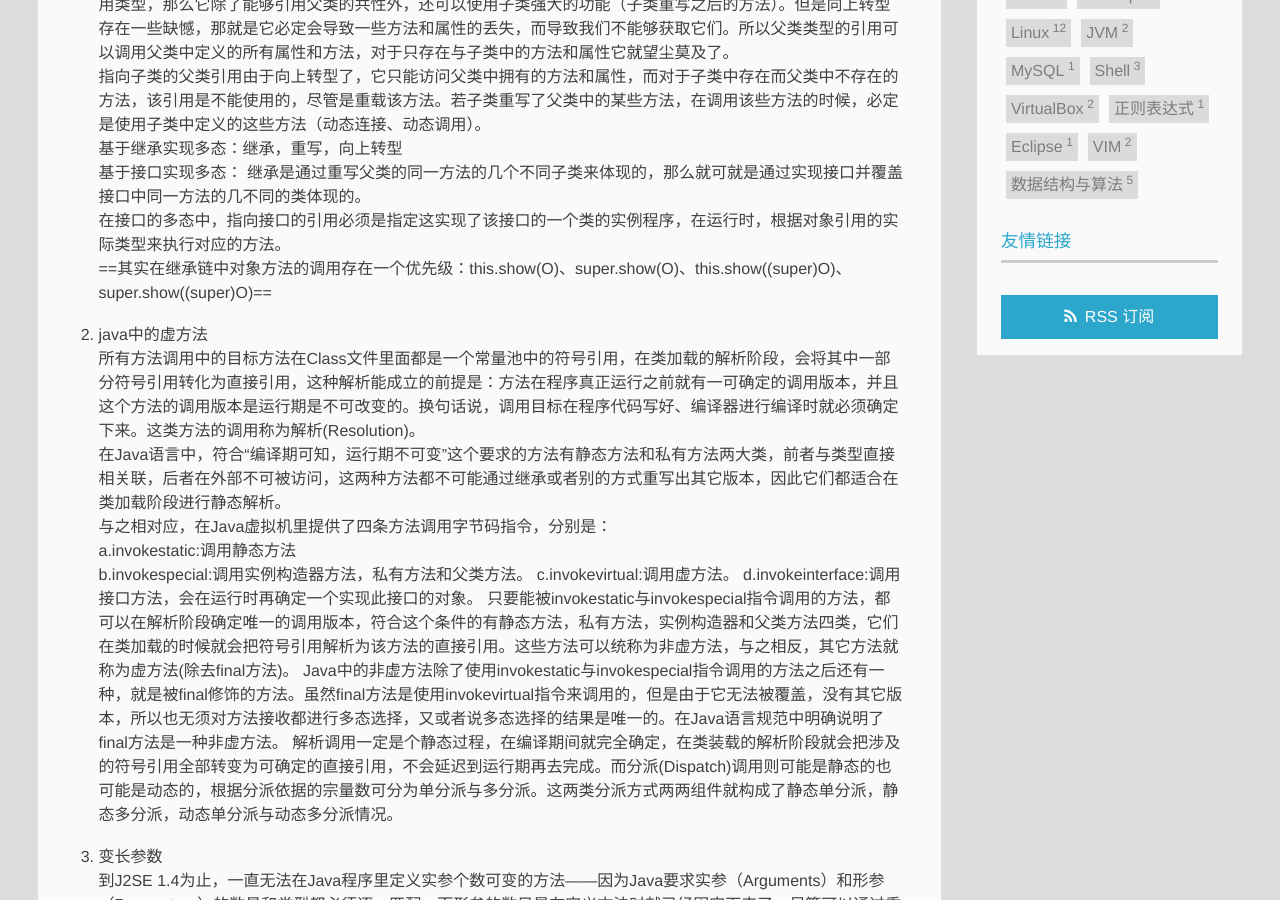
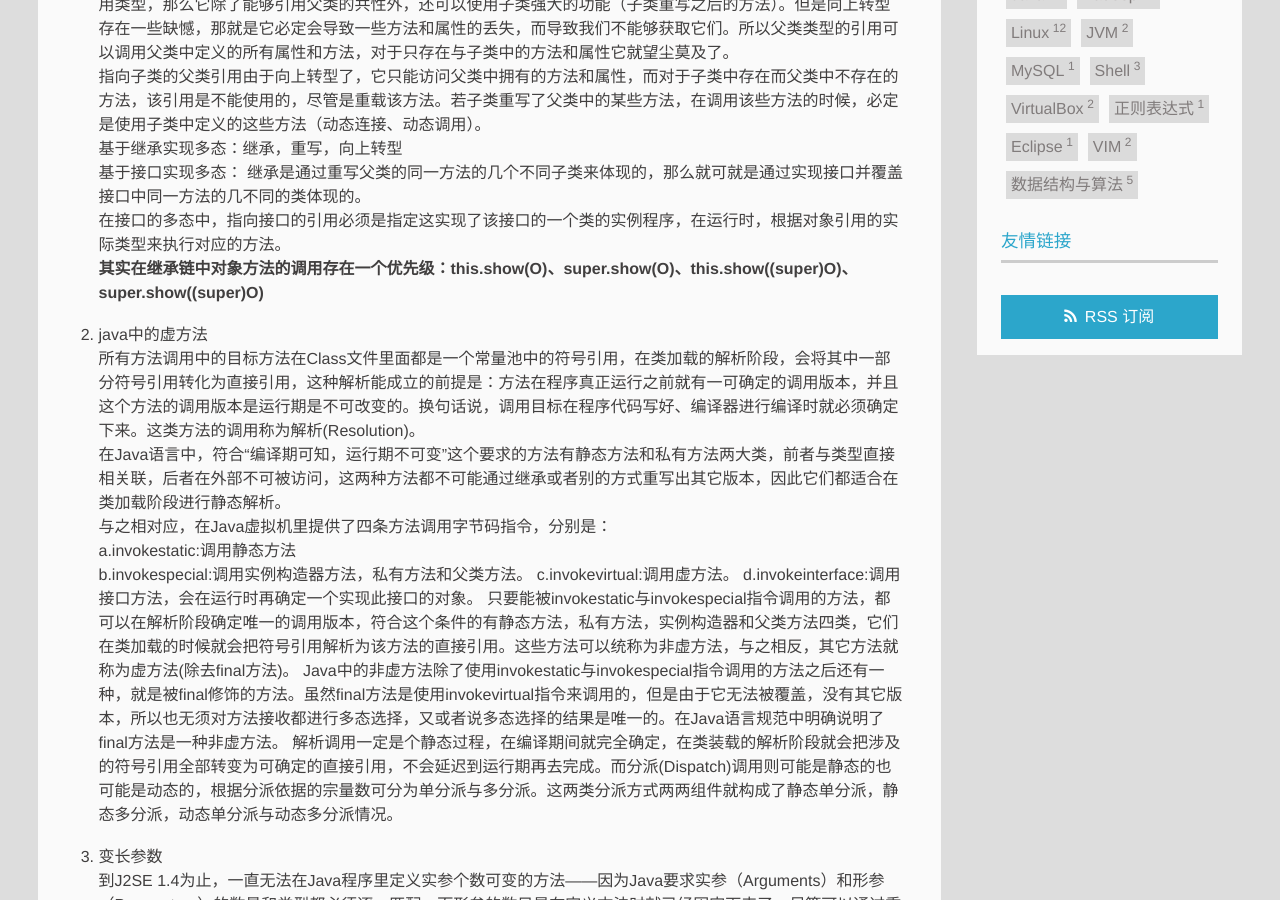
Before and after one commit to mazhiyu123/mazhiyu123.github.io, a Jekyll site: the page built from _posts/2017-02-14-Java基础-CH3.md, in a window 1280 px wide and 900 px high, scrolled down 911 px. Built offline with Jekyll 4.4.1, drawn with Linux system fonts in a browser that asks for light colours; Markdown is read by kramdown in place of the engine named in the settings; comment, search, counter and statistics services are not loaded.

```diff
--- a/_posts/2017-02-14-Java基础-CH3.md
+++ b/_posts/2017-02-14-Java基础-CH3.md
@@ -25,7 +25,7 @@ excerpt: 多态就是指程序中定义的引用变量所指向的具体类型
 基于继承实现多态：继承，重写，向上转型
 基于接口实现多态： 继承是通过重写父类的同一方法的几个不同子类来体现的，那么就可就是通过实现接口并覆盖接口中同一方法的几不同的类体现的。
       在接口的多态中，指向接口的引用必须是指定这实现了该接口的一个类的实例程序，在运行时，根据对象引用的实际类型来执行对应的方法。
-==其实在继承链中对象方法的调用存在一个优先级：this.show(O)、super.show(O)、this.show((super)O)、super.show((super)O)==
+**其实在继承链中对象方法的调用存在一个优先级：this.show(O)、super.show(O)、this.show((super)O)、super.show((super)O)**
 
 2. java中的虚方法
 所有方法调用中的目标方法在Class文件里面都是一个常量池中的符号引用，在类加载的解析阶段，会将其中一部分符号引用转化为直接引用，这种解析能成立的前提是：方法在程序真正运行之前就有一可确定的调用版本，并且这个方法的调用版本是运行期是不可改变的。换句话说，调用目标在程序代码写好、编译器进行编译时就必须确定下来。这类方法的调用称为解析(Resolution)。
```
